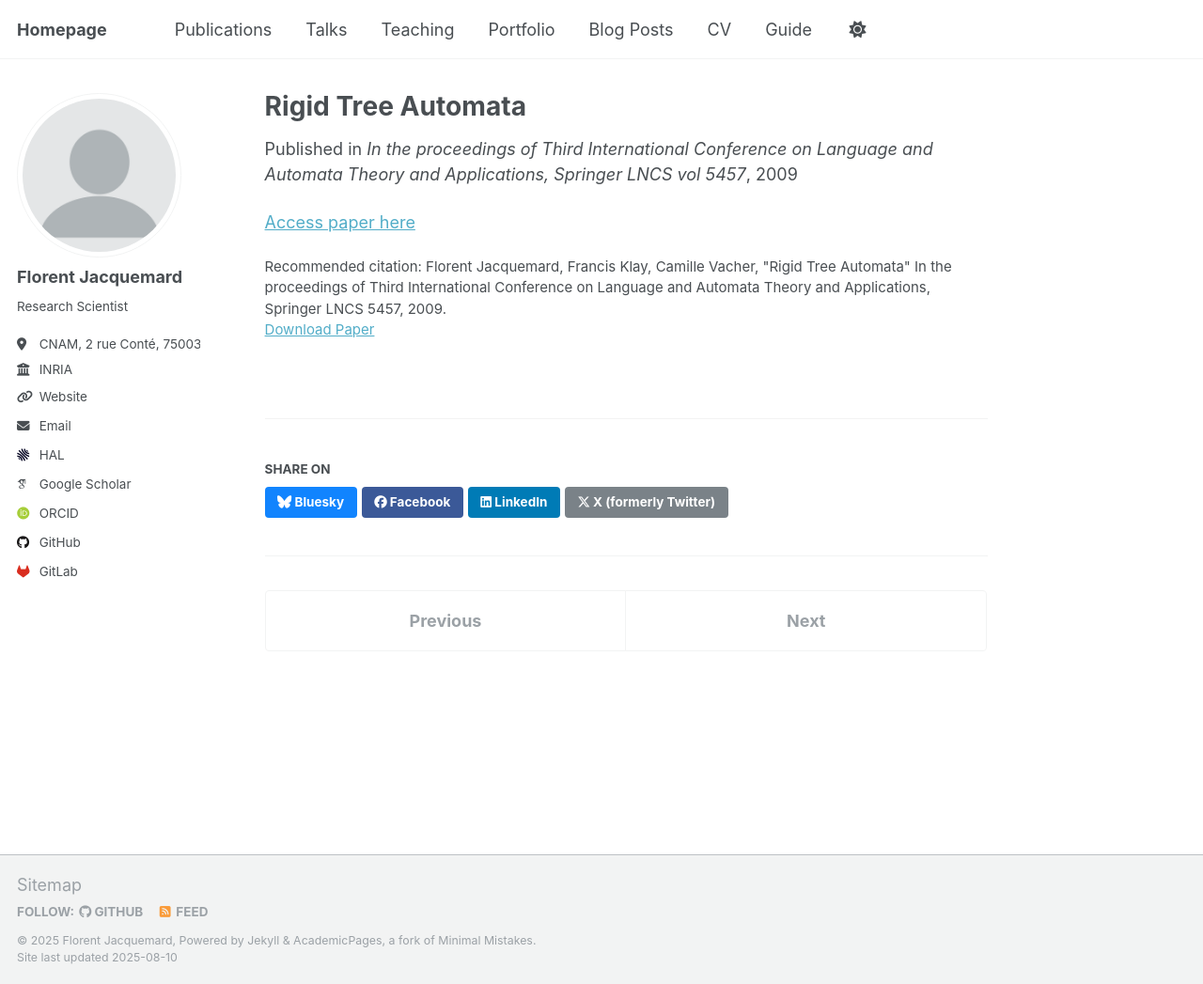
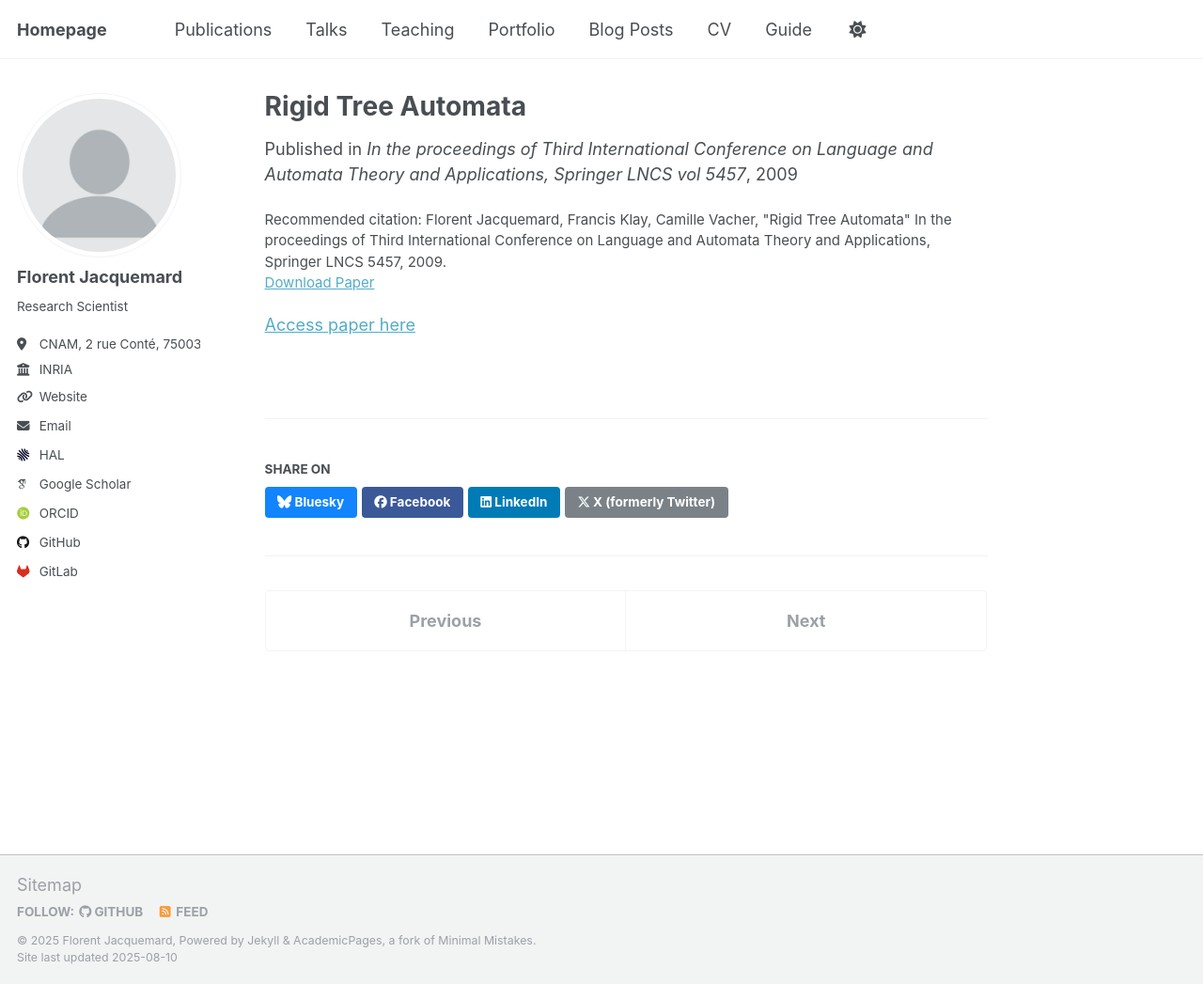
Before and after one commit to florent-jacquemard/florent-jacquemard.github.io, a Jekyll site: the page built from _publications/2009-04-01-Rigid-Tree-Automata.md, in a window 1280 px wide and 1047 px high. Shown: the whole window at 94% size. Built offline with Jekyll 4.4.1, drawn with Linux system fonts in a browser that asks for light colours; some web fonts are replaced; a script that is not in the unit is left out.

Commit message:
mod. affichage publis

```diff
--- a/_layouts/single.html
+++ b/_layouts/single.html
@@ -45,8 +45,6 @@ layout: default
       {% endunless %}
 
       <section class="page__content" itemprop="text">
-        {{ content }}
-
         {% if page.citation and page.paperurl and page.slidesurl and page.bibtexurl %}
           <p style="font-size: smaller">Recommended citation: {{ page.citation }}<br /><a href="{{ page.paperurl }}">Download Paper</a> | <a href="{{ page.slidesurl }}">Download Slides</a> | <a href="{{ page.bibtexurl }}">Download Bibtex</a></p>
         {% elsif page.citation and page.paperurl and page.slidesurl %}
@@ -72,6 +70,7 @@ layout: default
         {% elsif page.bibtexurl %}
           <p style="font-size: smaller"><a href="{{ page.bibtexurl }}">Download Bibtex</a></p>
         {% endif %}
+		{{ content }}
 
         {% if page.link %}<div><a href="{{ page.link }}" class="btn">{{ site.data.ui-text[site.locale].ext_link_label | default: "Direct Link" }}</a></div>{% endif %}
       </section>
```
